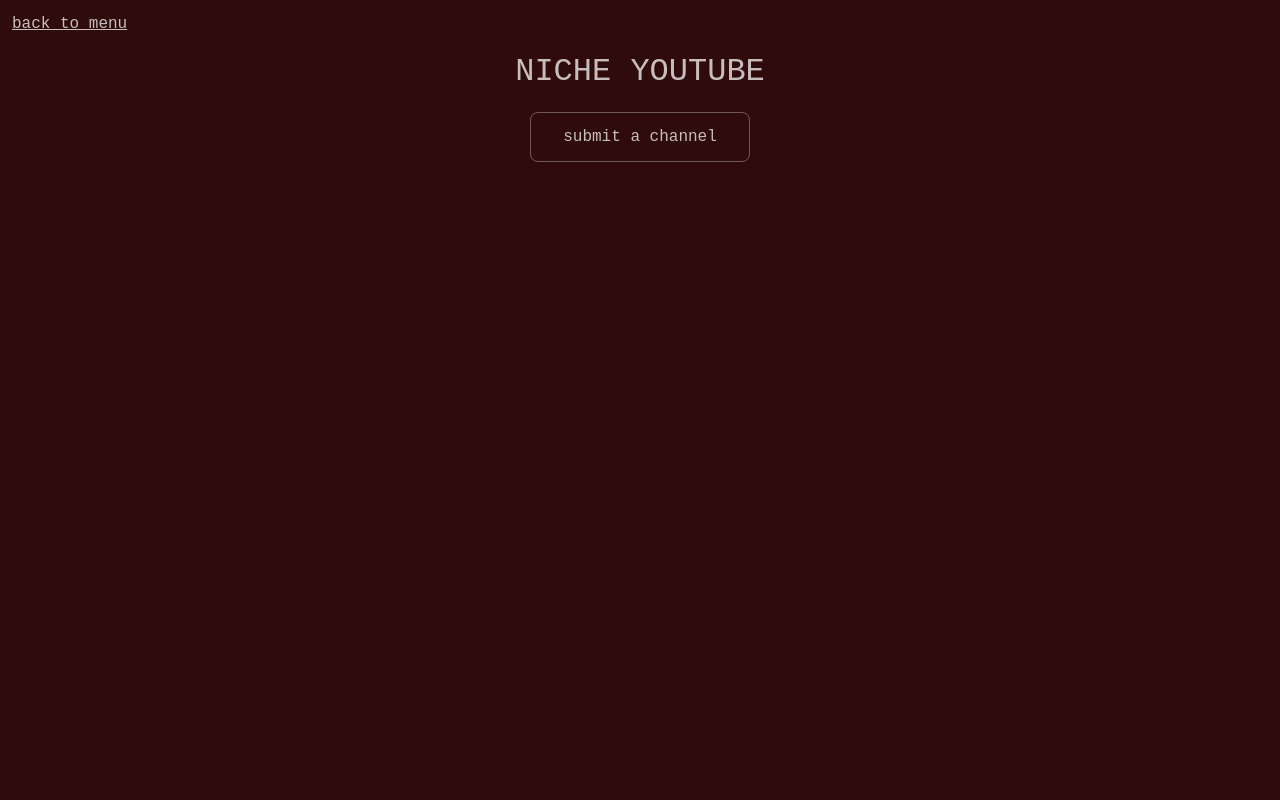
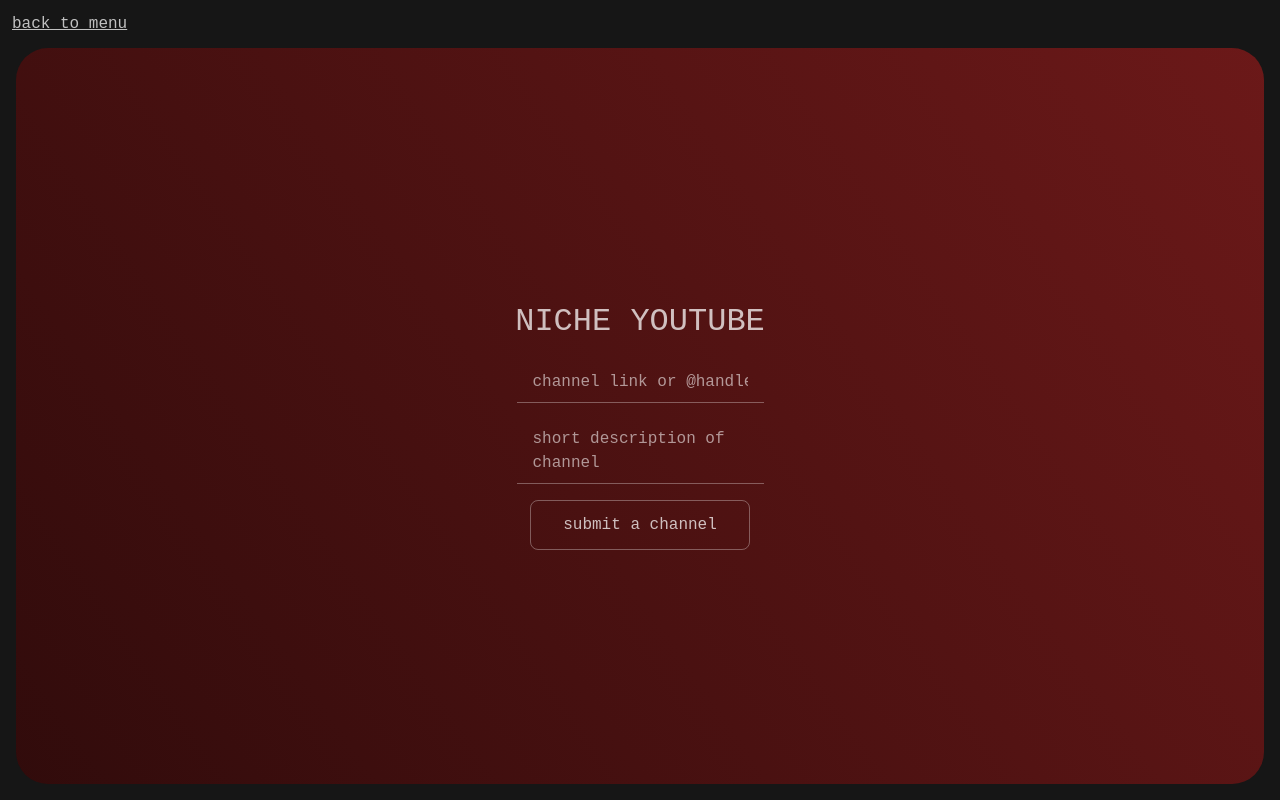
Before and after one commit to majoouoo/niche-internet, a SvelteKit app: page /youtube in a window 1280 px wide. Built offline with nearby package versions, Linux system fonts and the light colour scheme; no server answers; a web font is replaced by a local one.

Commit message:
feat: add database connection and env config; add channel submitting in YouTube page

```diff
--- a/package.json
+++ b/package.json
@@ -22,6 +22,7 @@
 		"@sveltejs/adapter-vercel": "^5.5.0",
 		"@sveltejs/kit": "^2.9.0",
 		"@sveltejs/vite-plugin-svelte": "^5.0.0",
+		"@types/node": "^22.10.5",
 		"autoprefixer": "^10.4.20",
 		"eslint": "^9.7.0",
 		"eslint-config-prettier": "^9.1.0",
@@ -38,5 +39,9 @@
 		"vite": "^6.0.0",
 		"vitest": "^2.0.4",
 		"web-vitals": "^3.5.0"
+	},
+	"dependencies": {
+		"dotenv": "^16.4.7",
+		"postgres": "^3.4.5"
 	}
 }
--- a/src/app.html
+++ b/src/app.html
@@ -5,6 +5,10 @@
 		<link rel="icon" href="%sveltekit.assets%/favicon.png" />
 		<meta name="viewport" content="width=device-width, initial-scale=1" />
 		%sveltekit.head%
+		<link
+			rel="stylesheet"
+			href="https://fonts.googleapis.com/css2?family=Material+Symbols+Outlined:opsz,wght,FILL,GRAD@24,400,0,0"
+		/>
 	</head>
 	<body data-sveltekit-preload-data="hover">
 		<div style="display: contents">%sveltekit.body%</div>
--- /dev/null
+++ b/src/lib/db.server.ts
@@ -0,0 +1,8 @@
+import postgres from 'postgres';
+import 'dotenv/config';
+
+const connectionString: string = process.env.DATABASE_URL as string;
+
+const sql = postgres(connectionString, { ssl: 'require' });
+
+export { sql };
--- a/src/routes/+page.svelte
+++ b/src/routes/+page.svelte
@@ -1,5 +1,6 @@
 <script lang="ts">
 	import { onMount } from 'svelte';
+	import { beforeNavigate } from '$app/navigation';
 	let { data } = $props();
 
 	let theme: string = $state('menu');
@@ -13,10 +14,13 @@
 	const fullTitle = 'NICHE INTERNET';
 	let title = $state(fullTitle[0]);
 	let blinkingCursor = $state('_');
+	let titleInterval: NodeJS.Timeout;
+	let cursorInterval: NodeJS.Timeout;
 
 	let frame = $state(0);
 	let frameOffsets: number[] = $state([]);
 	let animationX = $state(0);
+	let seaAnimationInterval: NodeJS.Timeout;
 
 	onMount(() => {
 		windowWidth = window.innerWidth;
@@ -36,18 +40,18 @@
 			frameOffsets.push(frameOffsets[0]);
 		});
 
-		const titleInterval = setInterval(() => {
+		titleInterval = setInterval(() => {
 			title += fullTitle[title.length];
 			if (title.length === fullTitle.length) {
 				clearInterval(titleInterval);
 			}
 		}, 100);
 
-		setInterval(() => {
+		cursorInterval = setInterval(() => {
 			blinkingCursor = blinkingCursor === '_' ? ' ' : '_';
 		}, 1000);
 
-		setInterval(() => {
+		seaAnimationInterval = setInterval(() => {
 			if (frame === data.frames.length - 1) {
 				frame = 0;
 			} else frame++;
@@ -61,6 +65,12 @@
 			Math.floor(Math.random() * 8)
 		);
 		frameOffsets.push(frameOffsets[0]);
+	});
+
+	beforeNavigate(() => {
+		clearInterval(titleInterval);
+		clearInterval(cursorInterval);
+		clearInterval(seaAnimationInterval);
 	});
 
 	function updateCursorPosition(e: MouseEvent) {
@@ -113,7 +123,7 @@
 	</header>
 
 	<section
-		class="flex flex-col items-center justify-center"
+		class="flex flex-col items-center justify-center relative"
 		style="transform: translate({(cursorX - windowWidth / 2) * 0.01}px, {(cursorY -
 			windowHeight / 2) *
 			0.01}px);"
@@ -234,7 +244,7 @@
 		top: 0;
 		margin: auto;
 		border-radius: 2rem;
-		box-shadow: 0 0 0 10rem vaR(--menu-bg);
+		box-shadow: 0 0 0 10rem var(--menu-bg);
 		pointer-events: none;
 	}
 </style>
--- /dev/null
+++ b/src/routes/youtube/+page.server.ts
@@ -0,0 +1,104 @@
+import { sql } from '$lib/db.server';
+import { fail } from '@sveltejs/kit';
+import 'dotenv/config';
+
+export const actions = {
+	submit: async ({ request }) => {
+		const formData = await request.formData();
+
+		if (!formData.has('channel'))
+			return fail(400, {
+				error: 'channel is required'
+			});
+
+		if (!formData.has('description'))
+			return fail(400, {
+				error: 'description is required'
+			});
+
+		let channel = formData.get('channel') as string;
+		let handle = null;
+		let id = null;
+
+		if (channel[channel.length - 1] === '/') {
+			channel = channel.substring(0, channel.length - 1);
+		}
+
+		if (channel.includes('youtube.com/channel/')) {
+			id = channel.substring(channel.lastIndexOf('/') + 1);
+		} else if (channel.includes('youtube.com/user/')) {
+			handle = channel.substring(channel.lastIndexOf('/') + 1);
+		} else if (channel.includes('youtube.com/c/')) {
+			handle = channel.substring(channel.lastIndexOf('/') + 1);
+		} else if (channel.includes('youtube.com/')) {
+			handle = channel.substring(channel.lastIndexOf('/') + 1);
+		} else {
+			handle = channel;
+		}
+
+		if (handle && handle[0] === '@') {
+			handle = handle.substring(1);
+		}
+
+		let sqlExistsCheck = null;
+		if (handle) {
+			sqlExistsCheck = await sql`SELECT * FROM youtube WHERE handle ILIKE ${handle}`;
+		} else if (id) {
+			sqlExistsCheck = await sql`SELECT * FROM youtube WHERE id ILIKE ${id}`;
+		}
+
+		if (sqlExistsCheck?.length !== 0) {
+			return fail(409, {
+				error: 'channel is already submitted, vote for it instead'
+			});
+		}
+
+		const fetchUrl =
+			`https://www.googleapis.com/youtube/v3/channels?part=brandingSettings,snippet,statistics,topicDetails&key=${process.env.YOUTUBE_API_KEY as string}` +
+			(id ? `&id=${id}` : `&forHandle=${handle}`);
+
+		try {
+			const response = await fetch(fetchUrl);
+			const ytData = await response.json();
+
+			if (!ytData.items || ytData.items.length === 0) {
+				return fail(404, {
+					error: 'channel not found'
+				});
+			}
+
+			const ytItem = ytData.items[0];
+
+			const topicCategories: string[] = [];
+			ytItem.topicDetails.topicCategories.forEach((link: string) => {
+				topicCategories.push(link.substring(link.lastIndexOf('/') + 1));
+			});
+			topicCategories.join(' ');
+
+			await sql`
+        INSERT INTO youtube (id, handle, channel_description, subscribers, initial_subscribers, profile_picture_url, topic_categories, keywords, user_description)
+        VALUES (
+          ${ytItem.id},
+          ${ytItem.snippet.customUrl.substring(1)},
+          ${ytItem.snippet.description},
+          ${ytItem.statistics.subscriberCount},
+          ${ytItem.statistics.subscriberCount},
+          ${ytItem.snippet.thumbnails.default.url},
+          ${topicCategories},
+          ${ytItem.brandingSettings.channel.keywords},
+          ${formData.get('description') as string}
+        )
+        ON CONFLICT (id) DO NOTHING`;
+
+			return {
+				status: 201,
+				message: 'channel submitted successfully'
+			};
+		} catch (error) {
+			console.error(error);
+			return fail(500, {
+				error: 'error submitting channel'
+			});
+		}
+	}
+};
--- a/src/routes/youtube/+page.svelte
+++ b/src/routes/youtube/+page.svelte
@@ -1,5 +1,7 @@
 <script lang="ts">
-	let isSubmitHover: boolean = false;
+	let { form } = $props();
+
+	let isSubmitHover: boolean = $state(false);
 </script>
 
 <svelte:head>
@@ -11,26 +13,58 @@
 	class="bg min-h-screen"
 	style={isSubmitHover ? 'color: var(--border-color);' : 'color: var(--text-color);'}
 >
-	<header class="p-3">
+	<header class="p-3 z-30">
 		<a href="/">back to menu</a>
 	</header>
 
-	<section class="flex flex-col items-center justify-center">
+	<section class="flex flex-col items-center justify-center relative">
+		<div class="framing absolute z-20"></div>
+
 		<h1 class="mb-4">NICHE YOUTUBE</h1>
-		<button
-			class="submit-btn flex items-center justify-center px-8 py-3 rounded-lg"
-			on:mouseenter={() => (isSubmitHover = true)}
-			on:mouseleave={() => (isSubmitHover = false)}
-			style="color: var(--text-color);">submit a channel</button
-		>
+		<form class="flex flex-col items-center gap-4" method="POST" action="?/submit">
+			<input
+				type="text"
+				placeholder="channel link or @handle"
+				class="input-field px-4 py-2"
+				name="channel"
+				required
+			/>
+			<textarea
+				placeholder="short description of channel"
+				class="input-field px-4 py-2 resize-none"
+				rows="2"
+				name="description"
+				required
+			></textarea>
+			<button
+				class="submit-btn flex items-center justify-center px-8 py-3 rounded-lg"
+				onmouseenter={() => (isSubmitHover = true)}
+				onmouseleave={() => (isSubmitHover = false)}
+				style="color: var(--text-color);">submit a channel</button
+			>
+		</form>
+
+		{#if form?.error}
+			<div class="flex gap-2 mt-4">
+				<span class="material-symbols-outlined">error</span>
+				<p>{form.error}</p>
+			</div>
+		{/if}
+		{#if form?.message}
+			<div class="flex gap-2 mt-4">
+				<span class="material-symbols-outlined">check_circle</span>
+				<p>{form.message}</p>
+			</div>
+		{/if}
 	</section>
 </div>
 
 <style lang="postcss">
 	.bg {
 		transition: color 0.5s;
-		background-color: var(--youtube-bg);
+		background: var(--youtube-gradient);
 		color: var(--text-color);
+		display: grid;
 		grid-template-rows: auto 1fr;
 	}
 
@@ -42,4 +76,40 @@
 	.submit-btn:hover {
 		border-color: var(--text-color);
 	}
+
+	header {
+		background-color: var(--menu-bg);
+	}
+
+	.framing {
+		height: calc(100% - 1rem);
+		width: calc(100% - 2rem);
+		top: 0;
+		margin: auto;
+		border-radius: 2rem;
+		box-shadow: 0 0 0 10rem var(--menu-bg);
+		pointer-events: none;
+	}
+
+	form textarea,
+	form input {
+		background-color: transparent;
+		border-bottom: 1px solid var(--border-color);
+		width: 100%;
+		transition:
+			width 0.5s,
+			border-color 0.5s;
+	}
+
+	form textarea:focus,
+	form input:focus {
+		border-bottom: 1px solid var(--text-color);
+		outline: none;
+		width: min(100vw, 200%);
+	}
+
+	form textarea::placeholder,
+	form input::placeholder {
+		color: #ffffff90;
+	}
 </style>
```
Also changed, not shown: 2 other files (tests, documents, lock files or other folders).
